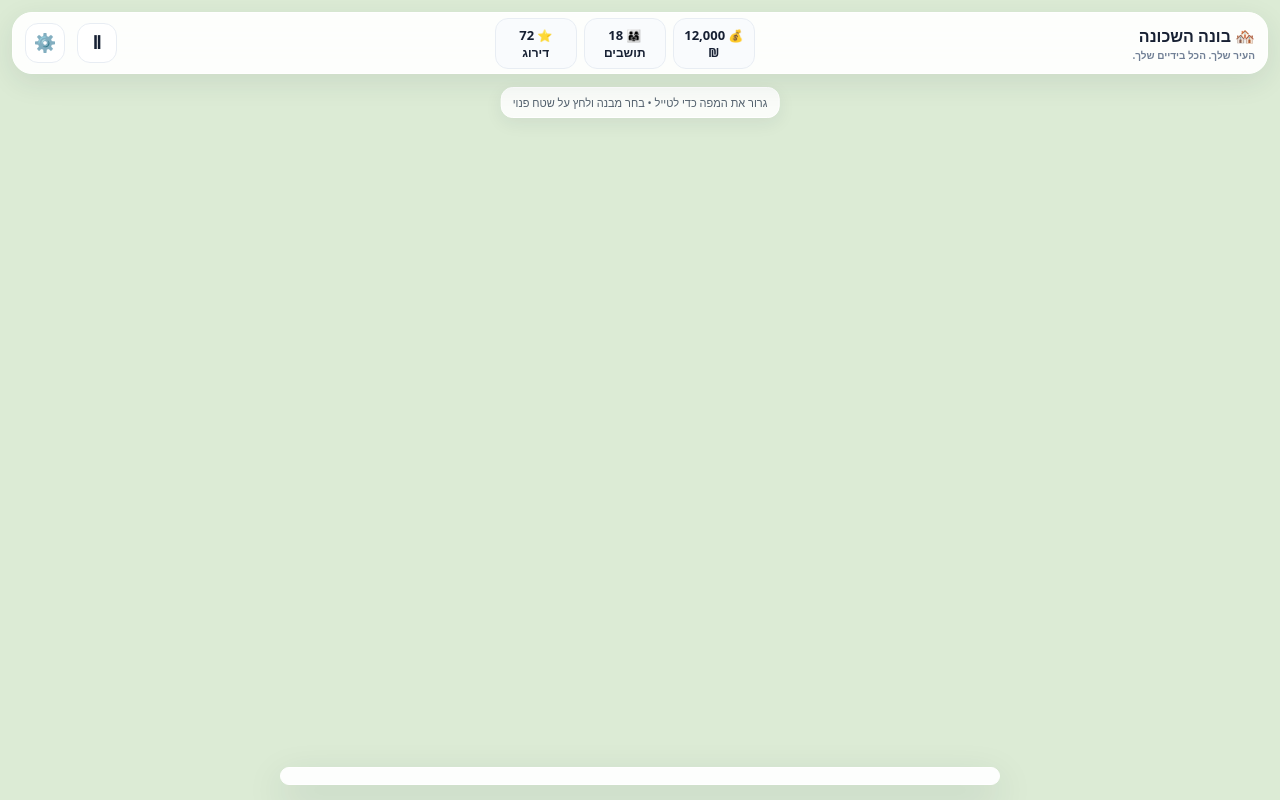
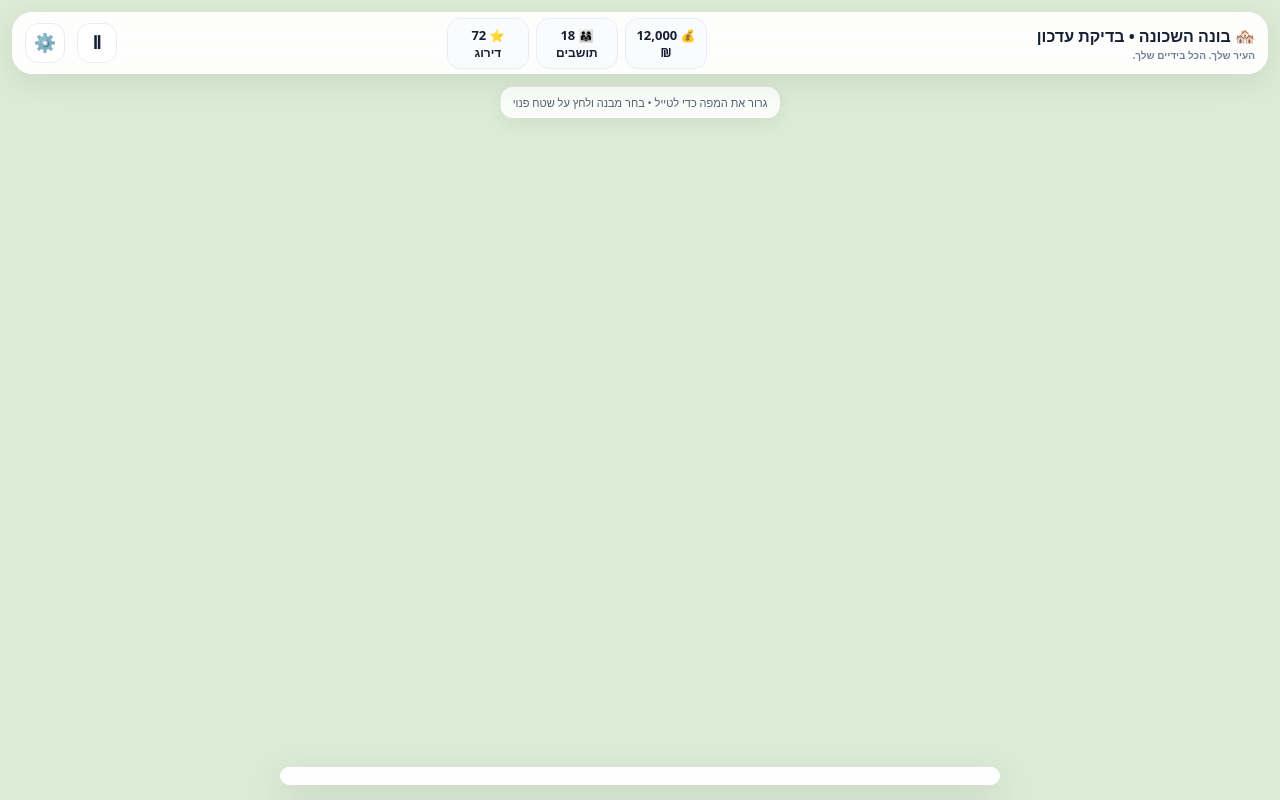
Before and after one commit to ari900630-tech/Neighborhood-builder-, a website: page index.html in a window 1280 px wide. Drawn offline with Linux system fonts and the light colour scheme.

Commit message:
Test GitHub Pages automatic update

```diff
--- a/index.html
+++ b/index.html
@@ -43,7 +43,7 @@
 <div id="app">
 <canvas id="game"></canvas>
 <header class="top">
-  <div class="logo">🏘️ בונה השכונה<span>העיר שלך. הכל בידיים שלך.</span></div>
+  <div class="logo">🏘️ בונה השכונה • בדיקת עדכון<span>העיר שלך. הכל בידיים שלך.</span></div>
   <div class="stats">
     <div class="stat">💰 <b id="money">12,000</b><br>₪</div>
     <div class="stat">👨‍👩‍👧 <b id="pop">18</b><br>תושבים</div>
```
